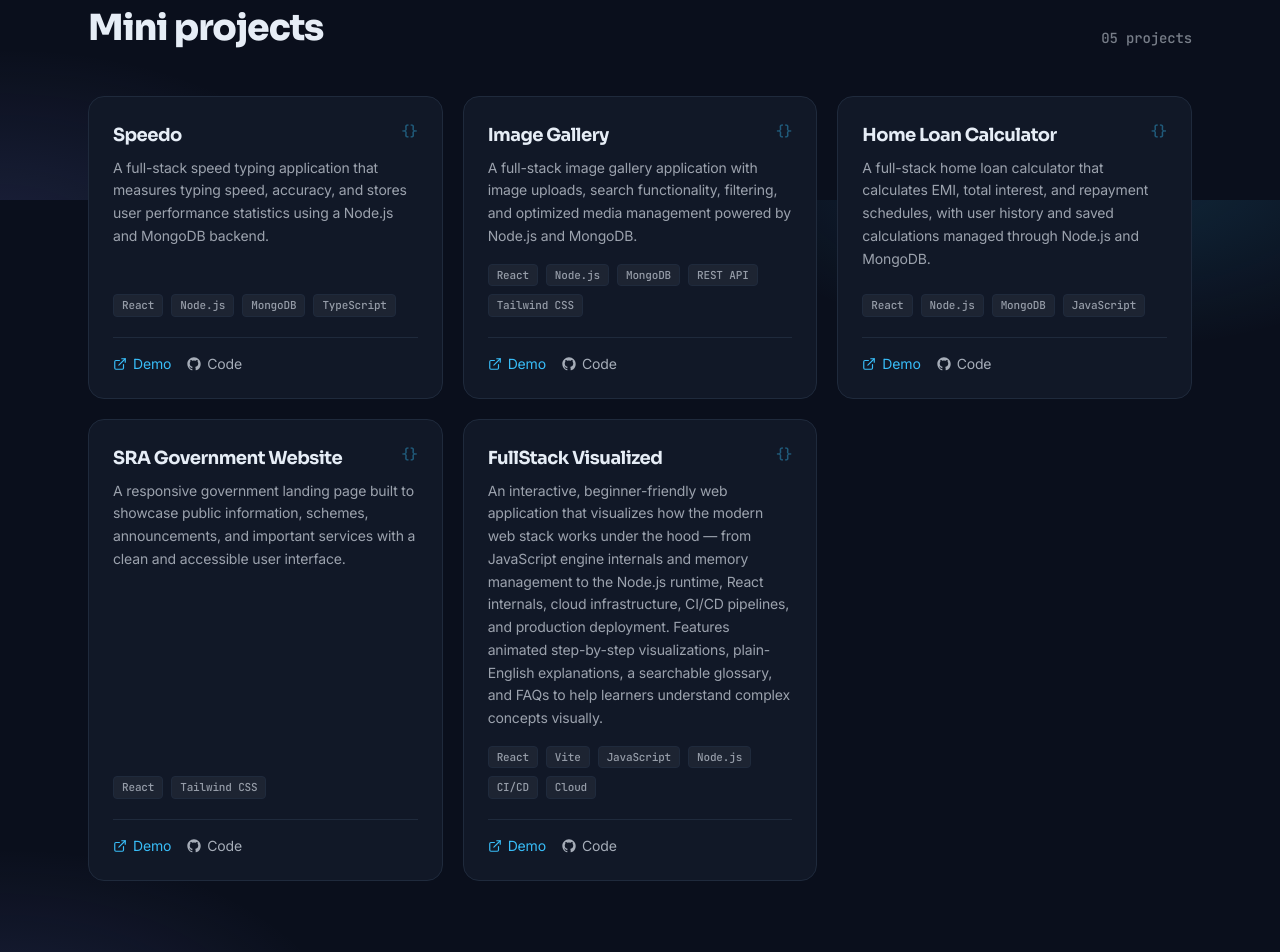
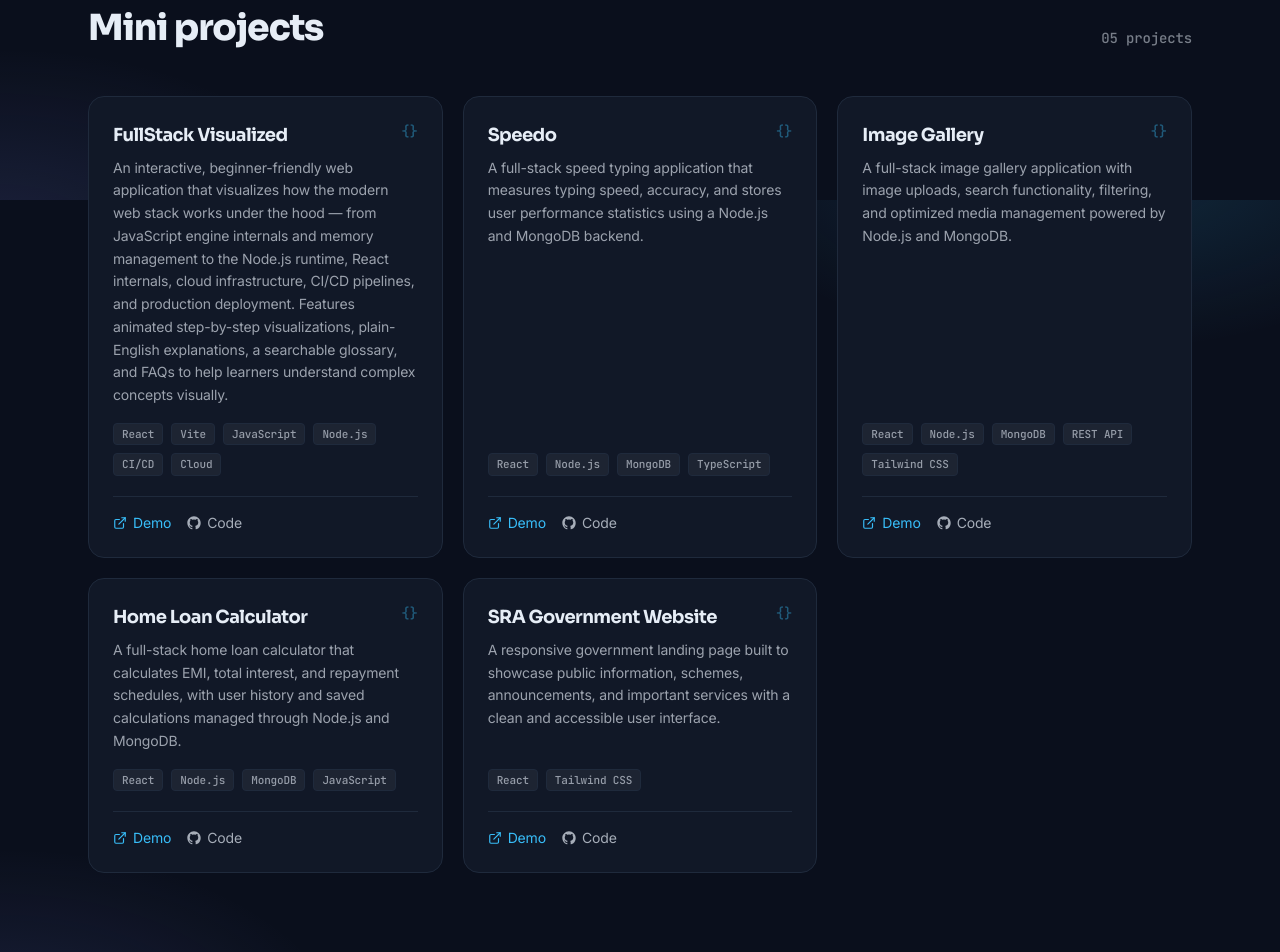
Before and after one commit to BinishB123/my-portfolio, a React (Vite) app: page / in a window 1280 px wide. Shown: the part 4600-5552 px from the top of the page. Built offline with nearby package versions, Linux system fonts and the light colour scheme.

Commit message:
minor change

```diff
--- a/src/data/content.js
+++ b/src/data/content.js
@@ -223,6 +223,15 @@ export const PROJECTS = [
  */
 export const MINI_PROJECTS = [
   {
+  title: "FullStack Visualized",
+  description:
+    "An interactive, beginner-friendly web application that visualizes how the modern web stack works under the hood — from JavaScript engine internals and memory management to the Node.js runtime, React internals, cloud infrastructure, CI/CD pipelines, and production deployment. Features animated step-by-step visualizations, plain-English explanations, a searchable glossary, and FAQs to help learners understand complex concepts visually.",
+  tags: ["React", "Vite", "JavaScript", "Node.js", "CI/CD", "Cloud"],
+  live: "https://fullstack-visualized-a4kw.vercel.app",
+  code: "https://github.com/BinishB123/fullstack-visualized",
+},
+
+  {
     title: "Speedo",
     description:
       "A full-stack speed typing application that measures typing speed, accuracy, and stores user performance statistics using a Node.js and MongoDB backend.",
@@ -257,14 +266,6 @@ export const MINI_PROJECTS = [
     live: "#",
     code: "#",
   },
-  {
-  title: "FullStack Visualized",
-  description:
-    "An interactive, beginner-friendly web application that visualizes how the modern web stack works under the hood — from JavaScript engine internals and memory management to the Node.js runtime, React internals, cloud infrastructure, CI/CD pipelines, and production deployment. Features animated step-by-step visualizations, plain-English explanations, a searchable glossary, and FAQs to help learners understand complex concepts visually.",
-  tags: ["React", "Vite", "JavaScript", "Node.js", "CI/CD", "Cloud"],
-  live: "https://fullstack-visualized-a4kw.vercel.app",
-  code: "https://github.com/BinishB123/fullstack-visualized",
-},
 
 
 ];
```
